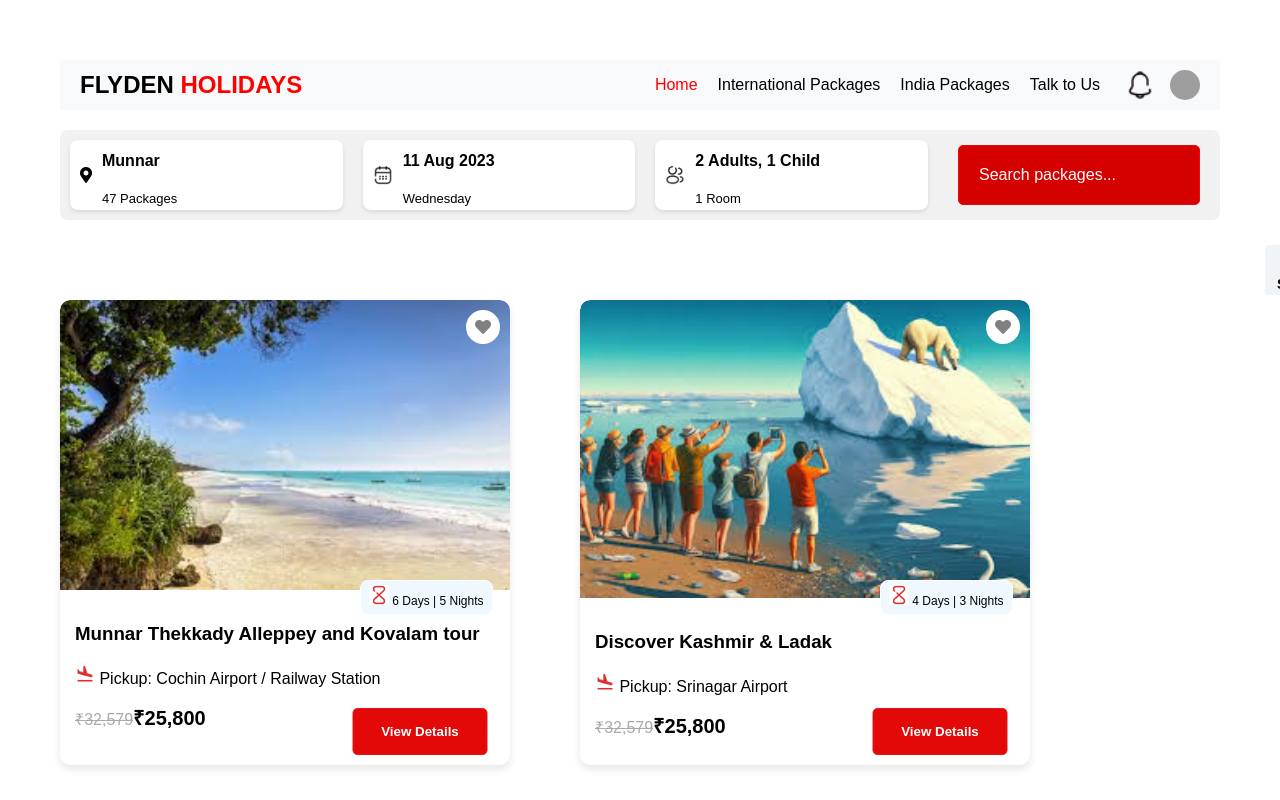
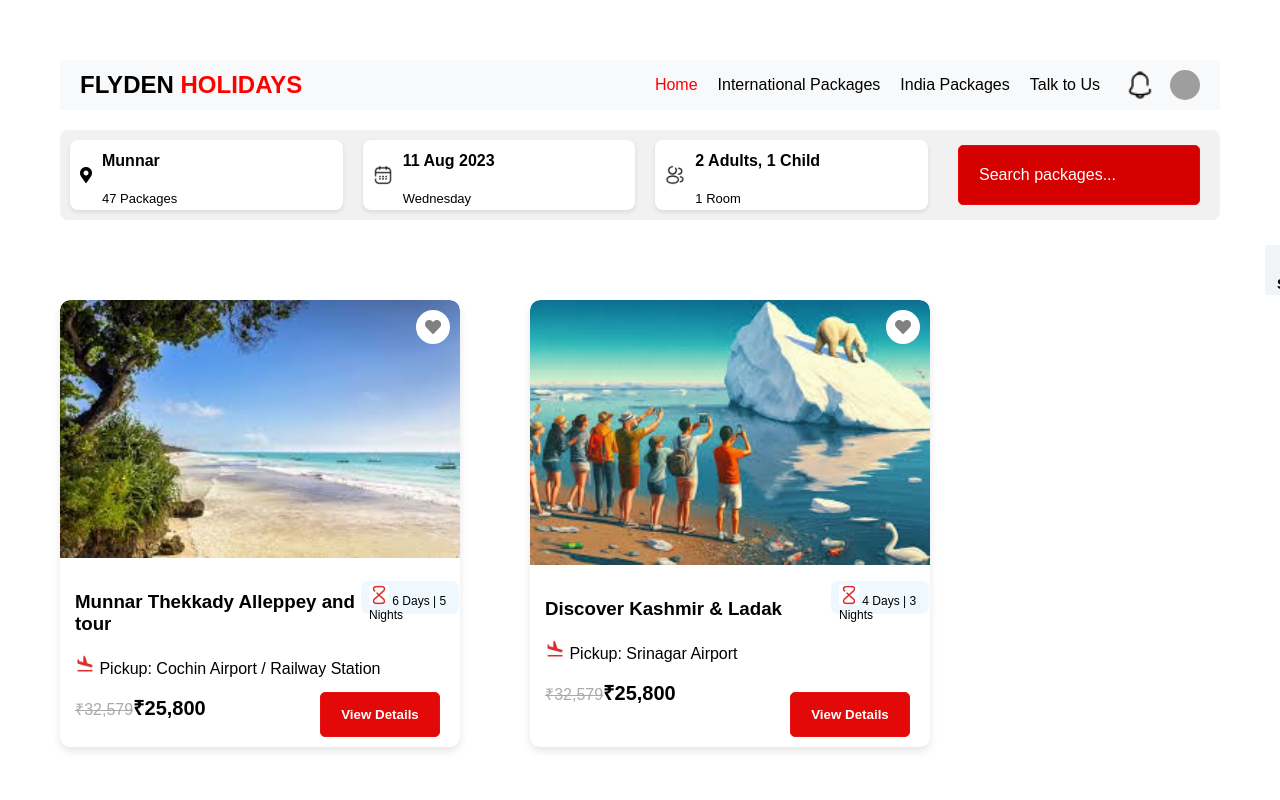
Before and after one commit to Peddigarishirisha/geeksenergiestask-2, a React (Create React App) app: page / in a window 1280 px wide. Shown: the top 800 px of the page. Built offline with nearby package versions, Linux system fonts and the light colour scheme; grey boxes are pictures that could not be loaded.

Commit message:
addvercelresponse

```diff
--- a/src/components/card.css
+++ b/src/components/card.css
@@ -9,7 +9,7 @@
 .package-card {
   position: relative;
   flex: 1 1 calc(60% - 5px); /* Adjusted to take 3 cards per row with minimal gap */
-  max-width: 450px; /* Adjusted width for responsiveness */
+  max-width: 400px; /* Adjusted width for responsiveness */
   overflow: hidden;
   border-radius: 10px;
   box-shadow: 0 4px 8px rgba(0, 0, 0, 0.1);
```
